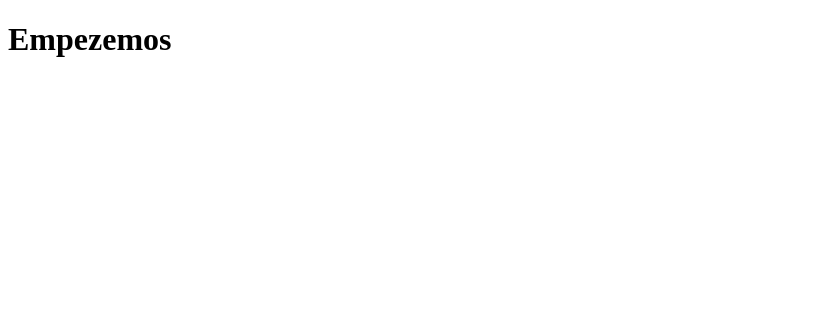
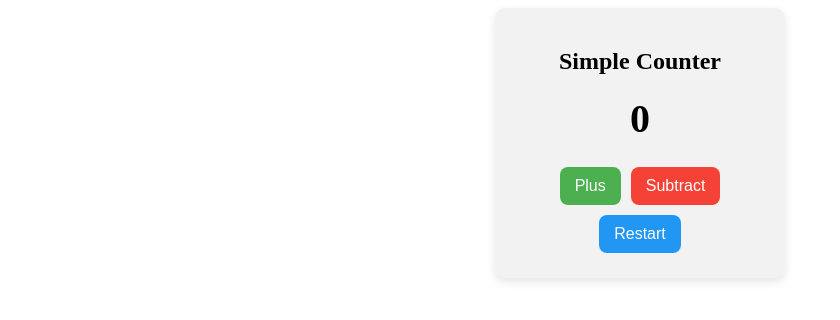
Before and after one commit to Fernando-Herrero/useState-react, a React (Vite) app: page / in a window 1280 px wide. Shown: the top 320 px of the page, without its empty margins (0-840 px from the left). Built offline with nearby package versions, Linux system fonts and the light colour scheme.

Commit message:
feat(SimpleCount): create first component done with useState

```diff
--- a/src/App.jsx
+++ b/src/App.jsx
@@ -1,9 +1,10 @@
 import "./App.css";
+import { SimpleCount } from "./components/SimpleCount/SimpleCount.jsx";
 
 export const App = () => {
 	return (
 		<>
-			<h1>Empezemos</h1>
+			<SimpleCount />
 		</>
 	);
 };
--- /dev/null
+++ b/src/components/SimpleCount/SimpleCount.css
@@ -0,0 +1,43 @@
+.counter-container {
+	text-align: center;
+	padding: 20px;
+	background-color: #f2f2f2;
+	border-radius: 10px;
+	width: 250px;
+	margin: 0 auto;
+	box-shadow: 0 4px 10px rgba(0, 0, 0, 0.1);
+}
+
+.title {
+	font-size: 24px;
+	margin-bottom: 10px;
+}
+
+.count {
+	font-size: 40px;
+	margin: 20px 0;
+}
+
+.btn {
+	padding: 10px 15px;
+	margin: 5px;
+	border: none;
+	border-radius: 8px;
+	cursor: pointer;
+	font-size: 16px;
+}
+
+.increment {
+	background-color: #4caf50;
+	color: white;
+}
+
+.decrement {
+	background-color: #f44336;
+	color: white;
+}
+
+.restart {
+	background-color: #2196f3;
+	color: white;
+}
--- /dev/null
+++ b/src/components/SimpleCount/SimpleCount.jsx
@@ -0,0 +1,39 @@
+import { useState } from "react";
+import "./SimpleCount.css";
+
+export const SimpleCount = () => {
+	const [count, setCount] = useState(0);
+
+	// 🧠 Regla de oro:
+	// Usa setState(prev => ...) si vas a depender del valor anterior del estado.
+	const onIncrement = () => {
+		setCount((prev) => prev + 1);
+	};
+
+	const onDecrement = () => {
+		// setCount(count - 1);
+		setCount((prev) => prev - 1);
+	};
+
+	const onRestart = () => {
+		setCount(0);
+	};
+
+	return (
+		<>
+			<div className="counter-container">
+				<h2 className="title">Simple Counter</h2>
+				<h3 className="count">{count}</h3>
+				<button className="btn increment" onClick={onIncrement}>
+					Plus
+				</button>
+				<button className="btn decrement" onClick={onDecrement}>
+					Subtract
+				</button>
+				<button className="btn restart" onClick={onRestart}>
+					Restart
+				</button>
+			</div>
+		</>
+	);
+};
```
